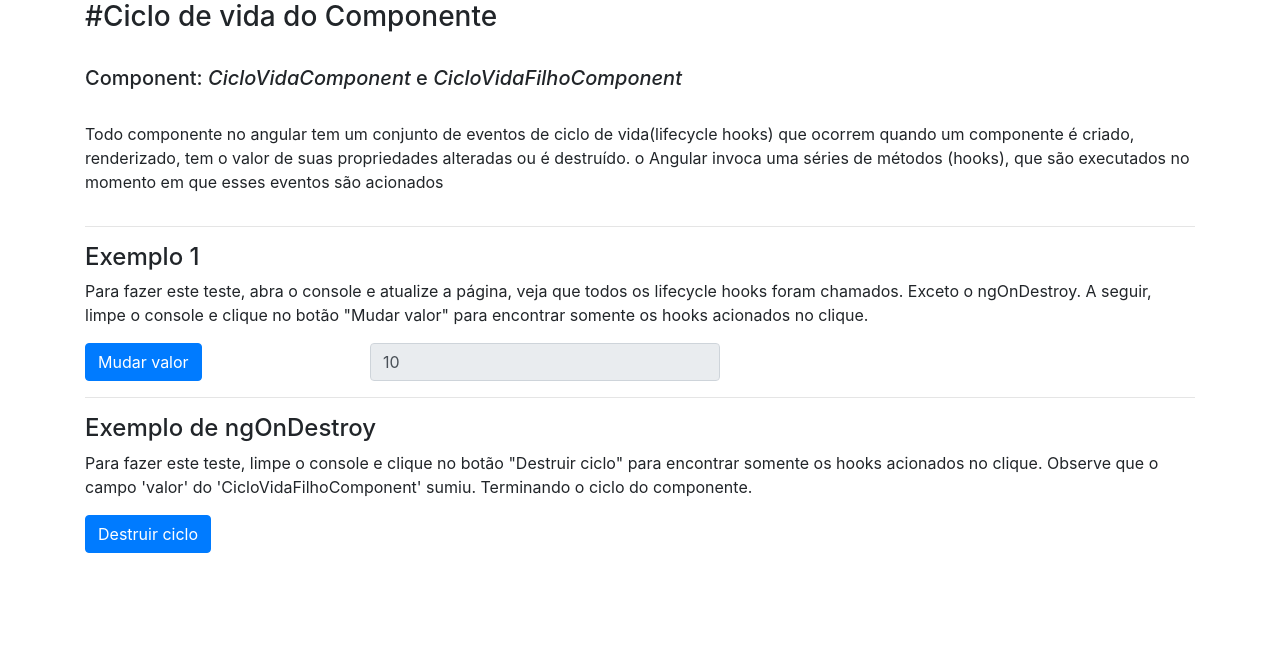
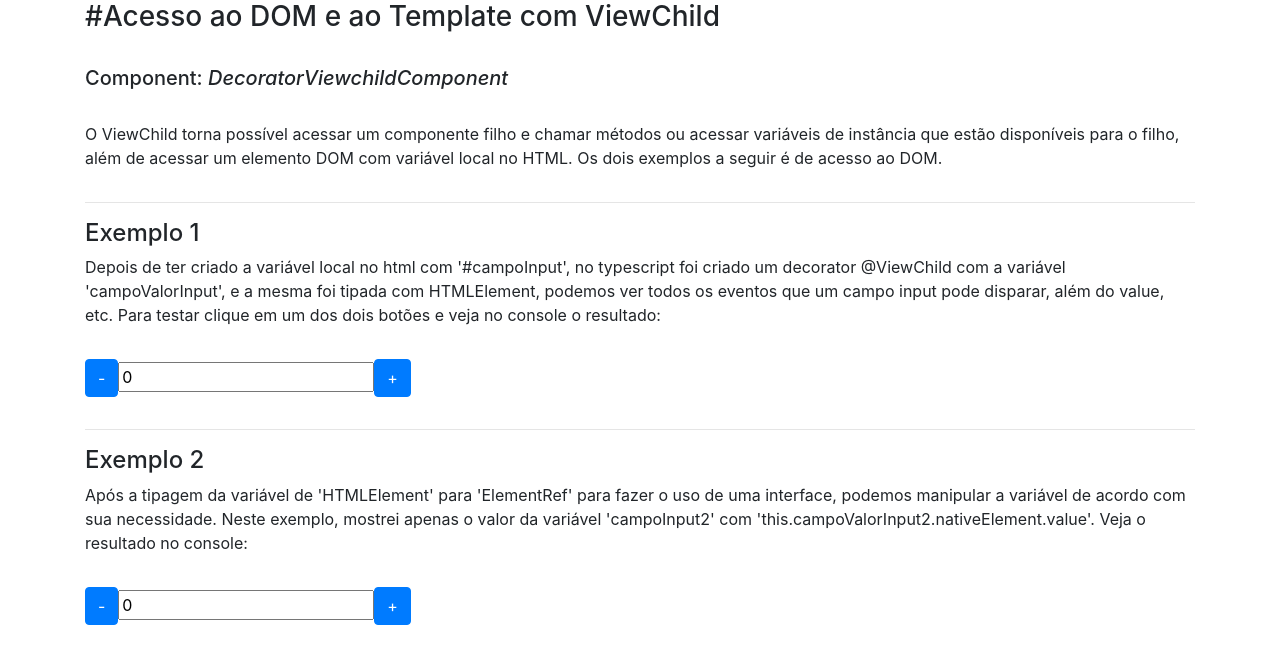
Before and after one commit to Igor14545216/angular-2-mais, an Angular app in the folder my-app/: page / in a window 1280 px wide. Shown: the top 664 px of the page. Built offline with nearby package versions, Linux system fonts and the light colour scheme.

Commit message:
Acesso ao DOM e ao Template com ViewChild

```diff
--- a/my-app/src/app/app.component.html
+++ b/my-app/src/app/app.component.html
@@ -6,7 +6,8 @@
     <!-- <app-two-way-data-binding></app-two-way-data-binding> -->
     <!-- <app-input-property></app-input-property> -->
     <!-- <app-output-property></app-output-property> -->
-    <app-ciclo-vida></app-ciclo-vida>
+    <!-- <app-ciclo-vida></app-ciclo-vida> -->
+    <app-decorator-viewchild></app-decorator-viewchild>
 </div>
 
 <router-outlet></router-outlet>
--- a/my-app/src/app/app.module.ts
+++ b/my-app/src/app/app.module.ts
@@ -15,6 +15,7 @@ import { OutputPropertyComponent } from './helpers/output-property/output-proper
 import { OutputPropertyFilhoComponent } from './helpers/output-property/output-property-filho/output-property-filho.component';
 import { CicloVidaComponent } from './helpers/ciclo-vida/ciclo-vida.component';
 import { CicloVidaFilhoComponent } from './helpers/ciclo-vida/ciclo-vida-filho/ciclo-vida-filho.component';
+import { DecoratorViewchildComponent } from './helpers/decorator-viewchild/decorator-viewchild.component';
 
 @NgModule({
   declarations: [
@@ -28,7 +29,8 @@ import { CicloVidaFilhoComponent } from './helpers/ciclo-vida/ciclo-vida-filho/c
     OutputPropertyComponent,
     OutputPropertyFilhoComponent,
     CicloVidaComponent,
-    CicloVidaFilhoComponent
+    CicloVidaFilhoComponent,
+    DecoratorViewchildComponent
   ],
   imports: [
     BrowserModule,
--- /dev/null
+++ b/my-app/src/app/helpers/decorator-viewchild/decorator-viewchild.component.html
@@ -0,0 +1,42 @@
+<section>
+    <article>
+        <h3>#Acesso ao DOM e ao Template com ViewChild</h3><br>
+        <h5>Component: <i>DecoratorViewchildComponent</i></h5><br>
+        <div class="row">
+            <div class="col-md-12">
+                <p>O ViewChild torna possível acessar um componente filho e chamar métodos ou acessar variáveis de
+                    instância que estão disponíveis para o filho, além de acessar um elemento DOM com variável local no
+                    HTML. Os dois exemplos a seguir é de acesso ao DOM.</p>
+            </div>
+        </div>
+        <hr>
+        <div class="row">
+            <div class="col-md-12 col-xs-12 form-group">
+                <h4>Exemplo 1</h4>
+                <p> Depois de ter criado a variável local no html com '#campoInput', no typescript foi criado um
+                    decorator @ViewChild com a variável 'campoValorInput', e a mesma foi tipada com HTMLElement, podemos
+                    ver todos os eventos que um campo input pode disparar, além do value, etc. Para testar clique em um dos
+                    dois botões e veja no console o resultado:
+                </p>
+            </div>
+            <div class="col-md-6 col-xs-6 form-group">
+                <button class="btn btn-primary" (click)="decrementa()">-</button>
+                <input readonly type="text" [value]="valorEx1" #campoInput>
+                <button class="btn btn-primary" (click)="incrementa()">+</button>
+            </div>
+        </div>
+        <hr>
+        <div class="row">
+            <div class="col-md-12 col-xs-12 form-group">
+                <h4>Exemplo 2</h4>
+                <p> Após a tipagem da variável de 'HTMLElement' para 'ElementRef' para fazer o uso de uma interface, podemos manipular a variável de acordo com sua necessidade. Neste exemplo, mostrei apenas o valor da variável 'campoInput2' com 'this.campoValorInput2.nativeElement.value'. Veja o resultado no console:
+                </p>
+            </div>
+            <div class="col-md-6 col-xs-6 form-group">
+                <button class="btn btn-primary" (click)="_decrementa()">-</button>
+                <input readonly type="text" [value]="valorEx2" #campoInput2>
+                <button class="btn btn-primary" (click)="_incrementa()">+</button>
+            </div>
+        </div>
+    </article>
+</section>
--- /dev/null
+++ b/my-app/src/app/helpers/decorator-viewchild/decorator-viewchild.component.ts
@@ -0,0 +1,50 @@
+import { Component, ElementRef, OnInit, ViewChild } from '@angular/core';
+
+@Component({
+  selector: 'app-decorator-viewchild',
+  templateUrl: './decorator-viewchild.component.html',
+})
+export class DecoratorViewchildComponent implements OnInit {
+
+  valorEx1: number = 0;
+  valorEx2: number = 0;
+
+  /**
+    O "!" A sintaxe existe para aqueles casos comuns em que você não pode garantir que o valor será definido imediatamente.
+   */
+  @ViewChild('campoInput') campoValorInput!: HTMLElement;
+  @ViewChild('campoInput2') campoValorInput2!: ElementRef;
+
+  /**
+   * Na versão mais recente do @ViewChild é necessario passar um argumento se é static true ou false .
+   * Quando você diz que ele é estático é porque é um elemento que não vai sumir em algum momento da execução, porque caso seja um elemento dinâmico, ele poderia ocorrer um erro quando você usasse uma diretiva ng.. por exemplo, essa nova atualização foi apenas uma precaução contra erros
+   */
+  // @ViewChild('campoInput', {static: true}) campoValorInput!: HTMLElement;
+
+  constructor() {
+  }
+
+  ngOnInit(): void {
+  }
+
+
+  decrementa() {
+    console.log("campoValorInput", this.campoValorInput);
+    this.valorEx1--;
+  }
+
+  incrementa() {
+    console.log("campoValorInput", this.campoValorInput);
+    this.valorEx1++;
+  }
+
+  _decrementa() {
+    console.log("campoValorInput", this.campoValorInput2.nativeElement.value);
+    this.campoValorInput2.nativeElement.value--;
+  }
+
+  _incrementa() {
+    console.log("campoValorInput", this.campoValorInput2.nativeElement.value);
+    this.campoValorInput2.nativeElement.value++;
+  }
+}
```
